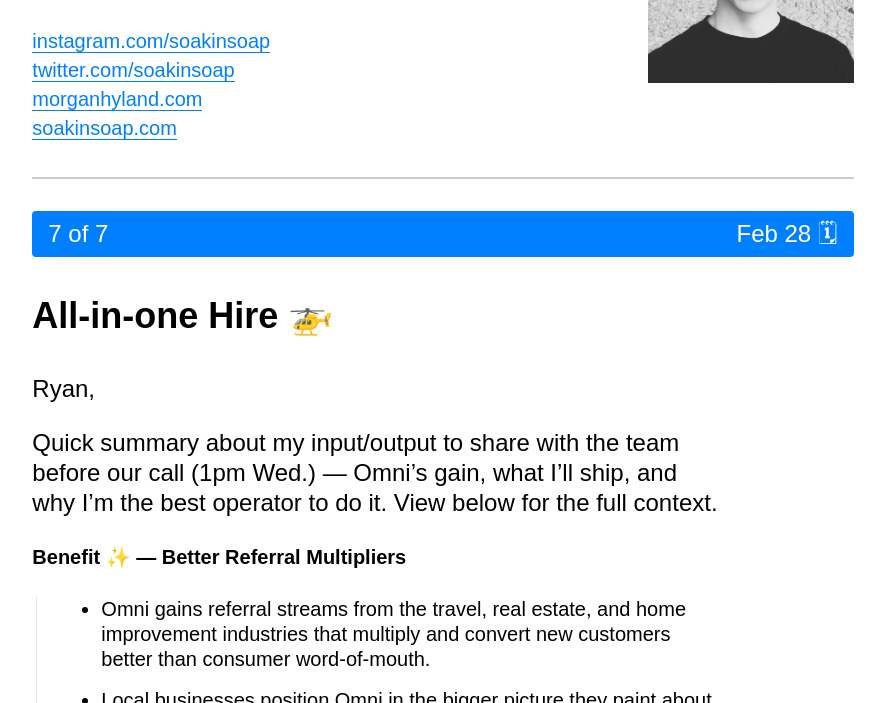
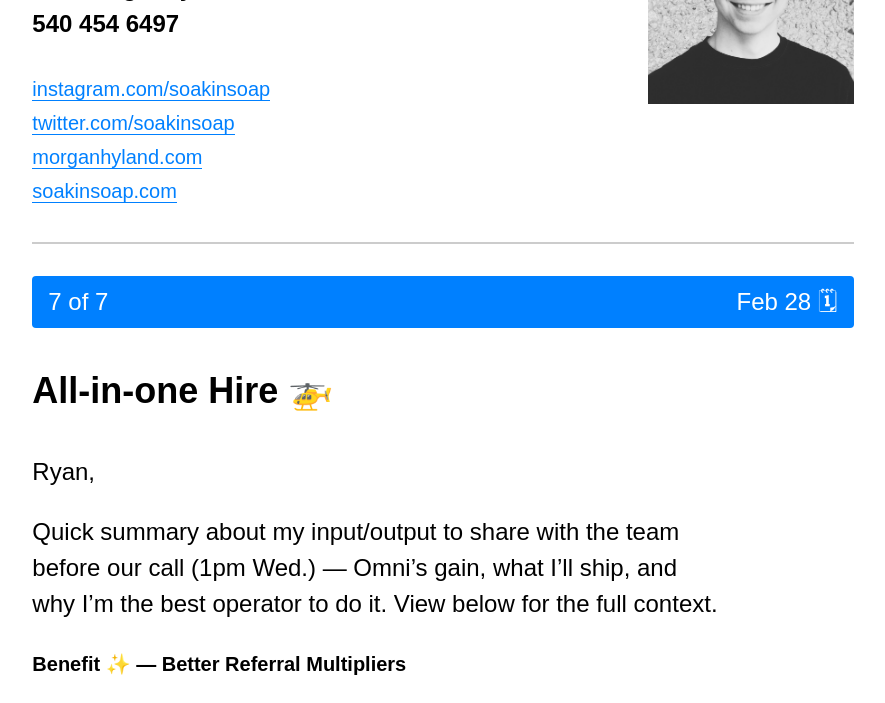
Before and after one commit to soakinsoap/soakinsoap.github.io, a website: page omni/index.html in a window 1280 px wide. Shown: the part 438-1141 px from the top of the page, without its empty margins (197-1082 px from the left). Drawn offline with Linux system fonts and the light colour scheme.

Commit message:
add lh-copy

```diff
--- a/omni/index.html
+++ b/omni/index.html
@@ -14,7 +14,7 @@
   <link rel="stylesheet" href="./css/style.css">
   <meta name="viewport" content="width=device-width, initial-scale=1, user-scalable=yes">
 </head>
-<body class="bg-white sans lh-title">
+<body class="bg-white sans lh-copy">
 
   <!-- Google Tag Manager (noscript) -->
   <noscript><iframe src="https://www.googletagmanager.com/ns.html?id=GTM-TXZGCHM"
```
